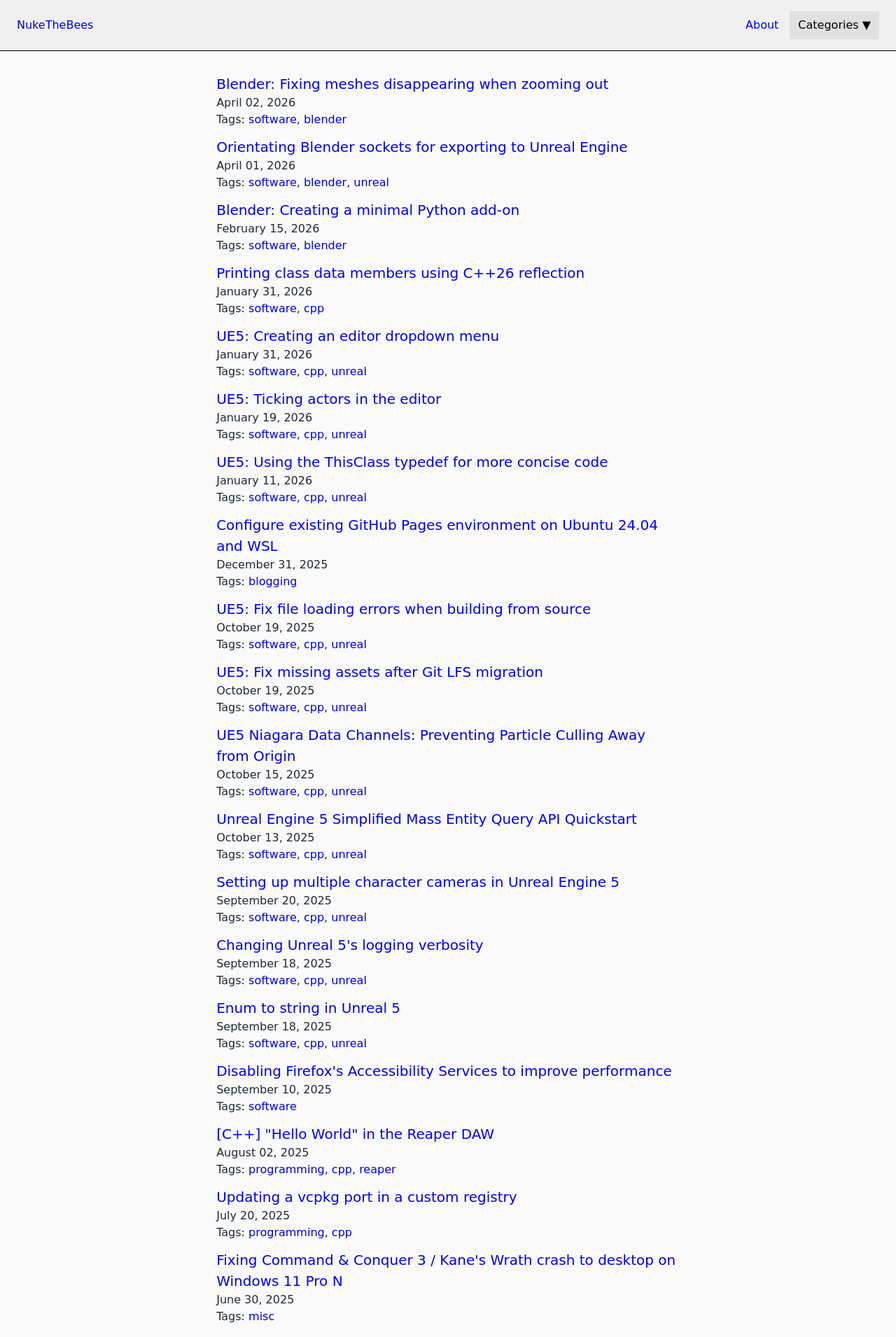
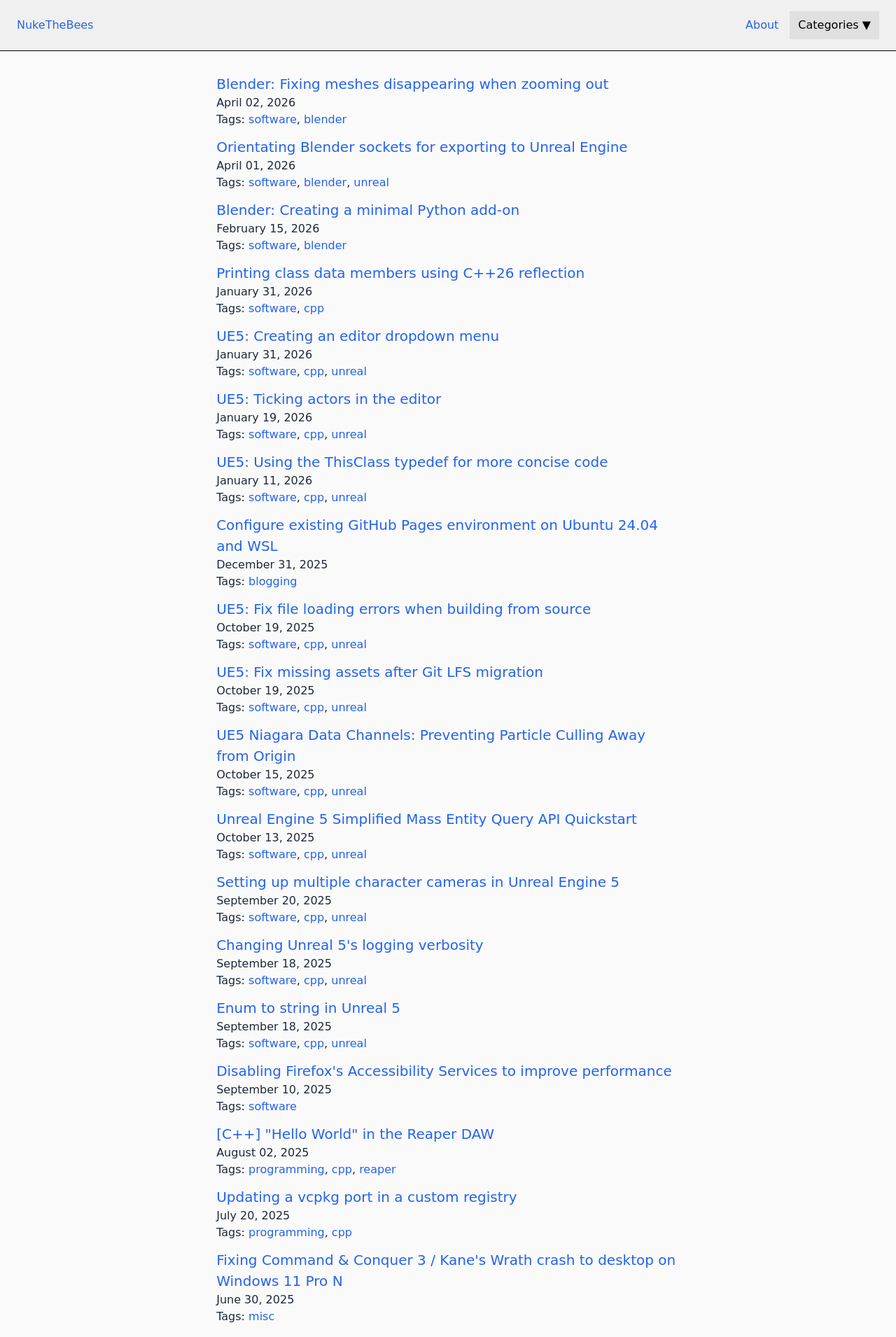
Before and after one commit to nukethebees/nukethebees.github.io, a Jekyll site: the page built from index.md, in a window 1280 px wide. Shown: the top 1910 px of the page at 70% size. Built offline with Jekyll 4.4.1, drawn with Linux system fonts in a browser that asks for light colours.

Commit message:
Set link colours

```diff
--- a/_sass/main.scss
+++ b/_sass/main.scss
@@ -11,6 +11,11 @@
   --font-weight-medium: 500;
   --font-weight-semibold: 600;
   --font-weight-bold: 700;
+
+  --link-colour: #2563EB;
+  --link-colour-hover: #1d4ed8;
+  --link-colour-active: #1e40af;
+  --link-colour-visited: #6423a1;
 }
 
 html {
@@ -19,6 +24,19 @@
 
 a {
   text-decoration: none;
+  color: var(--link-colour);
+
+  &:hover {
+    color: var(--link-colour-hover);
+  }
+
+  &:active {
+    color: var(--link-colour-active);
+  }
+
+  &:visited {
+    color: var(--link-colour-visited);
+  }
 }
 
 body {
@@ -32,7 +50,12 @@
   margin: 0;
 }
 
-h1, h2, h3, h4, h5, h6 {
+h1,
+h2,
+h3,
+h4,
+h5,
+h6 {
   line-height: 1.25;
   margin-top: 0.5em;
   margin-bottom: 0.5em;
```
